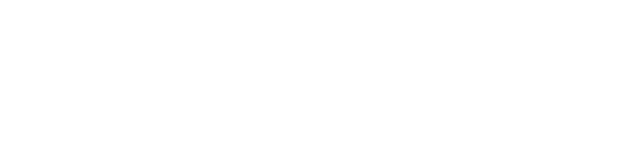
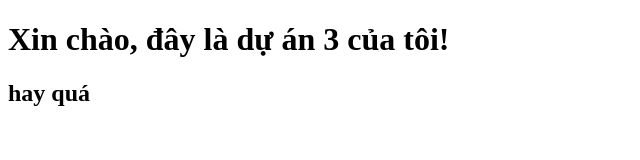
Before and after one commit to DHLinh11/du-an-3, a plain HTML site: page index.html in a window 1280 px wide. Shown: the whole page, without its empty margins (0-640 px from the left). Drawn offline with Linux system fonts and the light colour scheme.

Commit message:
sửa đổi lần 1

```diff
--- a/index.html
+++ b/index.html
@@ -1,11 +1,16 @@
 <!DOCTYPE html>
 <html lang="vi">
+
 <head>
     <meta charset="UTF-8">
     <meta name="viewport" content="width=device-width, initial-scale=1.0">
     <title>du an 3</title>
 </head>
+
 <body>
+    <h1>Xin chào, đây là dự án 3 của tôi!</h1>
+    <h2>hay quá</h2>
 
 </body>
+
 </html>
```
